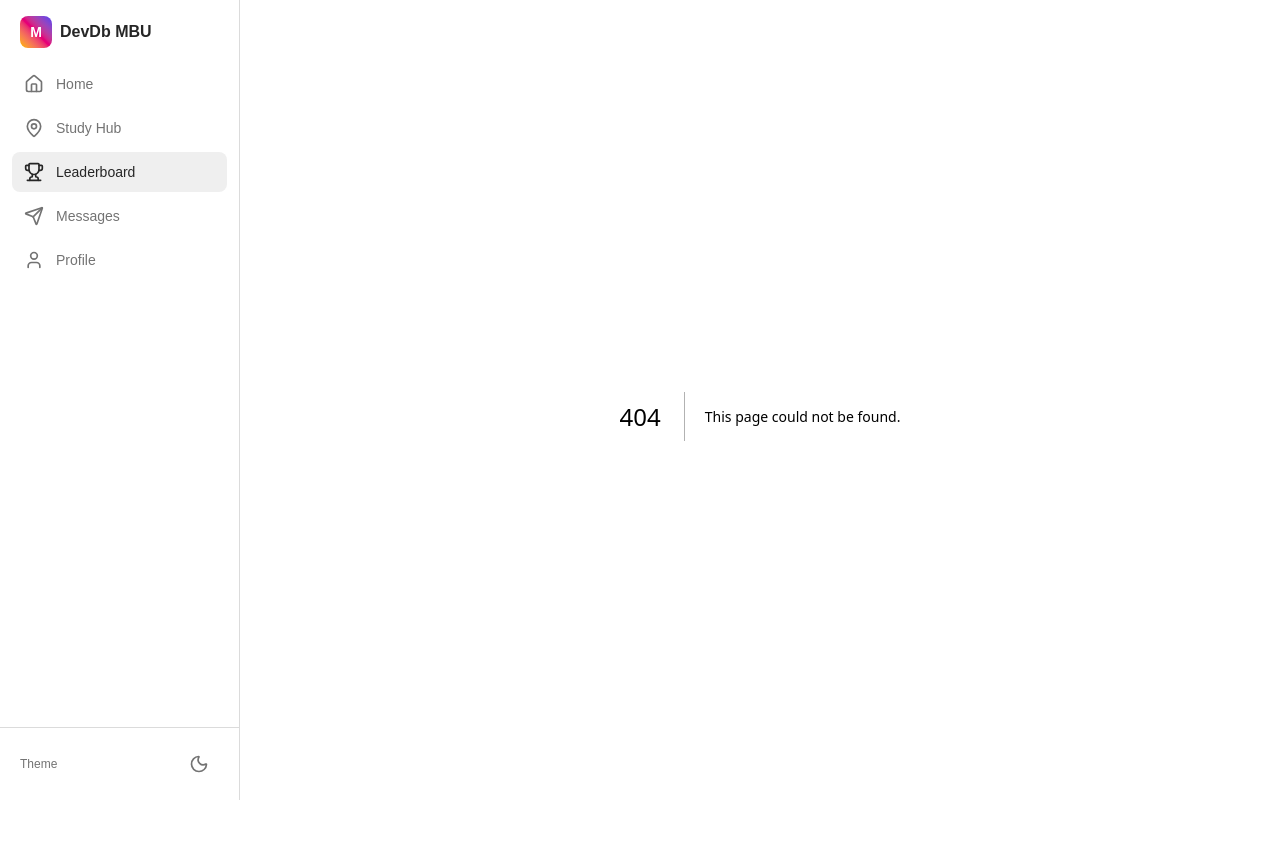
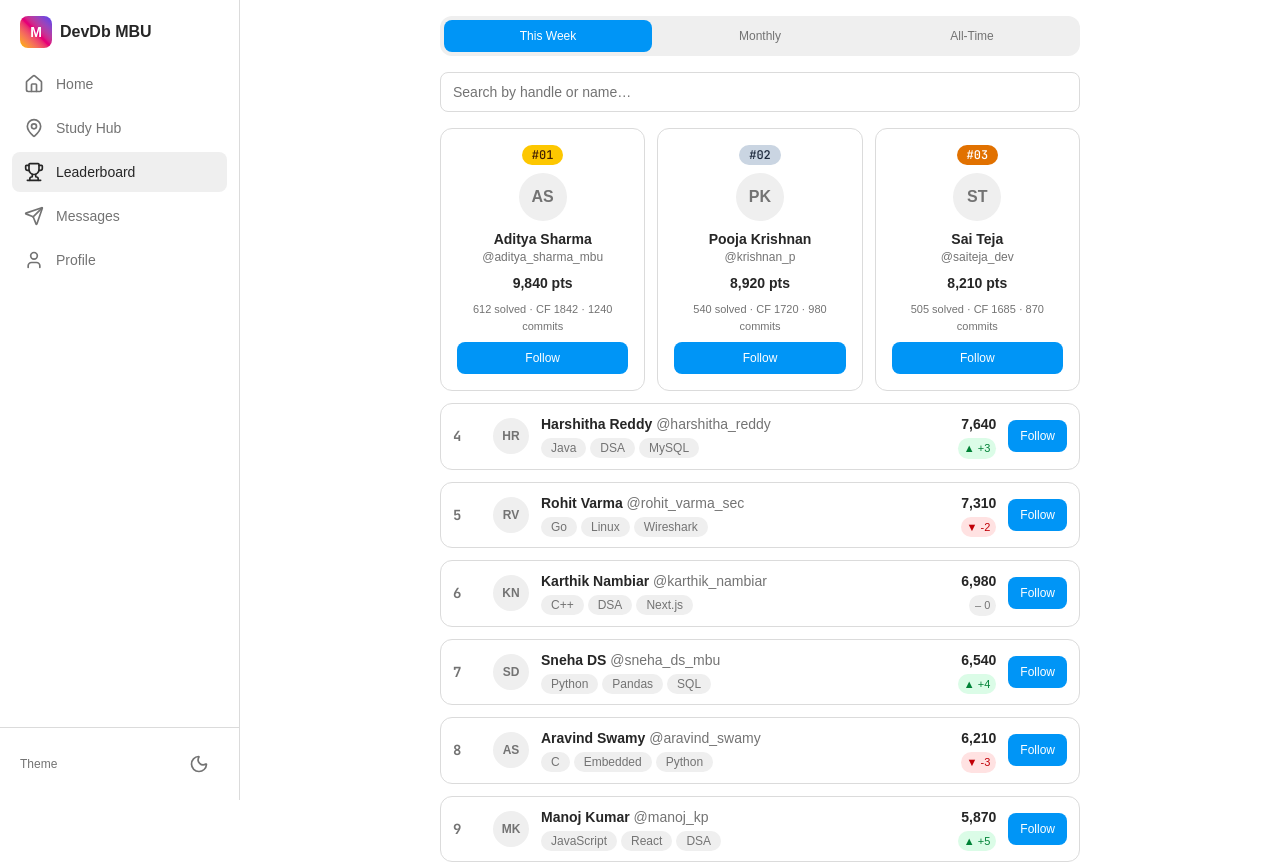
Before and after one commit to 0xnarasimha/campus-code, a Next.js app: page /leaderboard in a window 1280 px wide. Before the commit this address had no page. Shown: the top 862 px of the page. Before the commit the page ends 832 px from the top, so only its background shows below. Built offline with nearby package versions, Linux system fonts and the light colour scheme.

Commit message:
feat: campus leaderboard

```diff
--- /dev/null
+++ b/app/leaderboard/page.tsx
@@ -0,0 +1,117 @@
+"use client";
+
+import { useMemo, useState } from "react";
+import { Podium } from "@/components/leaderboard/Podium";
+import { RankingRow } from "@/components/leaderboard/RankingRow";
+import { Button } from "@/components/ui/button";
+import { Skeleton } from "@/components/ui/skeleton";
+import { cn } from "@/lib/utils";
+import {
+  rankingsAllTime,
+  rankingsMonthly,
+  rankingsWeekly,
+  type RankingRow as RankingEntry,
+} from "@/lib/mock-data";
+import { useSimulatedLoad } from "@/lib/use-simulated-load";
+
+type Period = "weekly" | "monthly" | "alltime";
+
+const periods: { key: Period; label: string }[] = [
+  { key: "weekly", label: "This Week" },
+  { key: "monthly", label: "Monthly" },
+  { key: "alltime", label: "All-Time" },
+];
+
+const dataByPeriod: Record<Period, RankingEntry[]> = {
+  weekly: rankingsWeekly,
+  monthly: rankingsMonthly,
+  alltime: rankingsAllTime,
+};
+
+function LeaderboardBody({ period, query }: { period: Period; query: string }) {
+  const loading = useSimulatedLoad(500);
+  const data = dataByPeriod[period];
+
+  const filtered = useMemo(() => {
+    const q = query.trim().toLowerCase();
+    if (!q) return data;
+    return data.filter(
+      (e) =>
+        e.handle.toLowerCase().includes(q) ||
+        e.name.toLowerCase().includes(q)
+    );
+  }, [data, query]);
+
+  if (loading) {
+    return (
+      <div className="flex flex-col gap-3">
+        <div className="grid grid-cols-3 gap-3">
+          {Array.from({ length: 3 }, (_, i) => (
+            <Skeleton key={i} className="h-52 w-full" />
+          ))}
+        </div>
+        {Array.from({ length: 5 }, (_, i) => (
+          <Skeleton key={i} className="h-16 w-full" />
+        ))}
+      </div>
+    );
+  }
+
+  if (filtered.length === 0) {
+    return (
+      <p className="py-10 text-center text-sm text-ig-secondary">
+        No developers match “{query}”.
+      </p>
+    );
+  }
+
+  const top3 = filtered.slice(0, 3);
+  const rest = filtered.slice(3, 10);
+
+  return (
+    <div className="flex flex-col gap-3">
+      <Podium top3={top3} />
+      {rest.map((entry) => (
+        <RankingRow key={entry.handle} entry={entry} rank={entry.rank} />
+      ))}
+    </div>
+  );
+}
+
+export default function LeaderboardPage() {
+  const [period, setPeriod] = useState<Period>("weekly");
+  const [query, setQuery] = useState("");
+
+  return (
+    <div className="mx-auto flex w-full max-w-2xl flex-col gap-4">
+      <div
+        role="tablist"
+        aria-label="Leaderboard period"
+        className="flex gap-1 rounded-xl bg-ig-subtle p-1 dark:bg-white/10"
+      >
+        {periods.map((p) => (
+          <Button
+            key={p.key}
+            role="tab"
+            aria-selected={period === p.key}
+            variant={period === p.key ? "primary" : "ghost"}
+            size="sm"
+            className={cn("flex-1", period !== p.key && "text-ig-secondary")}
+            onClick={() => setPeriod(p.key)}
+          >
+            {p.label}
+          </Button>
+        ))}
+      </div>
+      <input
+        type="search"
+        value={query}
+        onChange={(e) => setQuery(e.target.value)}
+        placeholder="Search by handle or name…"
+        aria-label="Search leaderboard"
+        className="h-10 w-full rounded-lg border border-ig-border bg-white px-3 text-sm text-ig-text outline-none placeholder:text-ig-secondary focus:border-ig-blue dark:border-white/10 dark:bg-white/5 dark:text-white"
+      />
+      <LeaderboardBody key={period} period={period} query={query} />
+    </div>
+  );
+}
--- /dev/null
+++ b/components/leaderboard/Podium.tsx
@@ -0,0 +1,63 @@
+"use client";
+
+import { useState } from "react";
+import { Avatar } from "@/components/ui/avatar";
+import { Badge } from "@/components/ui/badge";
+import { Button } from "@/components/ui/button";
+import { Card, CardContent } from "@/components/ui/card";
+import { cn } from "@/lib/utils";
+import { students, type RankingRow as RankingEntry } from "@/lib/mock-data";
+
+const badgeStyles: Record<number, string> = {
+  1: "bg-yellow-400 text-yellow-950",
+  2: "bg-slate-300 text-slate-800",
+  3: "bg-amber-600 text-white",
+};
+
+function PodiumCard({ entry, rank }: { entry: RankingEntry; rank: number }) {
+  const [following, setFollowing] = useState(false);
+  const student = students.find((s) => s.handle === entry.handle);
+  const stats = student
+    ? `${student.solved} solved · CF ${student.cfRating} · ${student.commits} commits`
+    : entry.detail;
+
+  return (
+    <Card className="min-w-0">
+      <CardContent className="flex flex-col items-center gap-2 text-center">
+        <Badge className={cn("font-mono", badgeStyles[rank] ?? "")}>
+          #{String(rank).padStart(2, "0")}
+        </Badge>
+        <Avatar name={entry.name} className="h-12 w-12 text-base" />
+        <div className="min-w-0">
+          <p className="truncate text-sm font-semibold text-ig-text dark:text-white">
+            {entry.name}
+          </p>
+          <p className="truncate text-xs text-ig-secondary">@{entry.handle}</p>
+        </div>
+        <p className="text-sm font-bold text-ig-text dark:text-white">
+          {entry.points.toLocaleString()} pts
+        </p>
+        <p className="text-[11px] text-ig-secondary">{stats}</p>
+        <Button
+          variant={following ? "secondary" : "primary"}
+          size="sm"
+          className="w-full"
+          aria-pressed={following}
+          onClick={() => setFollowing((v) => !v)}
+        >
+          {following ? "Following" : "Follow"}
+        </Button>
+      </CardContent>
+    </Card>
+  );
+}
+
+export function Podium({ top3 }: { top3: RankingEntry[] }) {
+  return (
+    <div className="grid grid-cols-3 gap-3">
+      {top3.map((entry, i) => (
+        <PodiumCard key={entry.handle} entry={entry} rank={i + 1} />
+      ))}
+    </div>
+  );
+}
--- /dev/null
+++ b/components/leaderboard/RankingRow.tsx
@@ -0,0 +1,61 @@
+"use client";
+
+import { useState } from "react";
+import { Avatar } from "@/components/ui/avatar";
+import { Badge } from "@/components/ui/badge";
+import { Button } from "@/components/ui/button";
+import { cn } from "@/lib/utils";
+import { students, type RankingRow as RankingEntry } from "@/lib/mock-data";
+
+export function RankingRow({ entry, rank }: { entry: RankingEntry; rank: number }) {
+  const [following, setFollowing] = useState(false);
+  const stacks = students.find((s) => s.handle === entry.handle)?.stacks ?? [];
+  const positive = entry.delta > 0;
+  const flat = entry.delta === 0;
+
+  return (
+    <div className="flex min-w-0 items-center gap-3 rounded-xl border border-ig-border bg-white px-3 py-2.5 dark:border-white/10 dark:bg-white/5">
+      <span className="w-7 shrink-0 font-mono text-sm font-bold text-ig-secondary">
+        {rank}
+      </span>
+      <Avatar name={entry.name} className="h-9 w-9 text-xs" />
+      <div className="min-w-0 flex-1">
+        <p className="truncate text-sm font-semibold text-ig-text dark:text-white">
+          {entry.name}{" "}
+          <span className="font-normal text-ig-secondary">@{entry.handle}</span>
+        </p>
+        <div className="mt-1 flex flex-wrap gap-1">
+          {stacks.map((stack) => (
+            <Badge key={stack}>{stack}</Badge>
+          ))}
+        </div>
+      </div>
+      <div className="flex shrink-0 flex-col items-end gap-1">
+        <span className="text-sm font-bold text-ig-text dark:text-white">
+          {entry.points.toLocaleString()}
+        </span>
+        <span
+          className={cn(
+            "rounded-full px-1.5 py-0.5 text-[11px] font-medium",
+            flat
+              ? "bg-ig-subtle text-ig-secondary dark:bg-white/10"
+              : positive
+                ? "bg-green-100 text-green-700 dark:bg-green-500/15 dark:text-green-400"
+                : "bg-red-100 text-red-700 dark:bg-red-500/15 dark:text-red-400"
+          )}
+        >
+          {flat ? "– 0" : positive ? `▲ +${entry.delta}` : `▼ ${entry.delta}`}
+        </span>
+      </div>
+      <Button
+        variant={following ? "secondary" : "primary"}
+        size="sm"
+        className="shrink-0"
+        aria-pressed={following}
+        onClick={() => setFollowing((v) => !v)}
+      >
+        {following ? "Following" : "Follow"}
+      </Button>
+    </div>
+  );
+}
```
